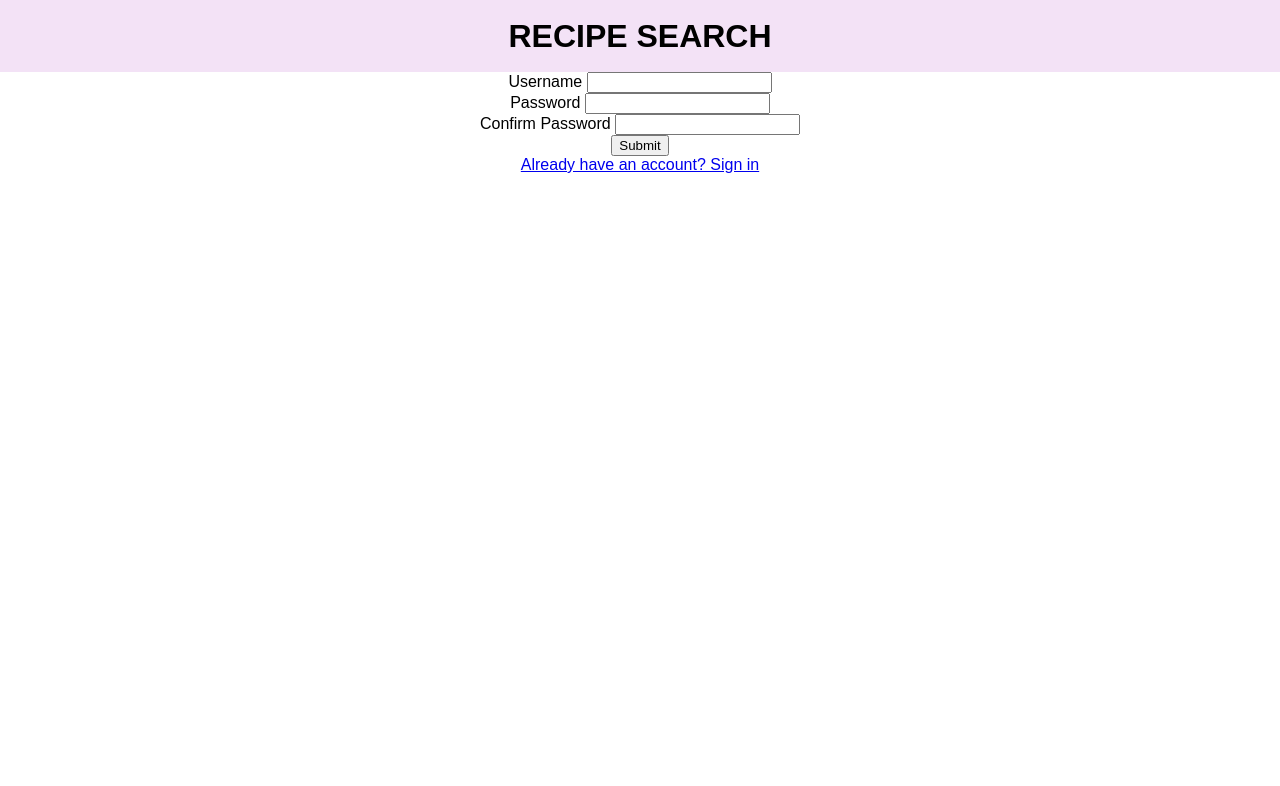
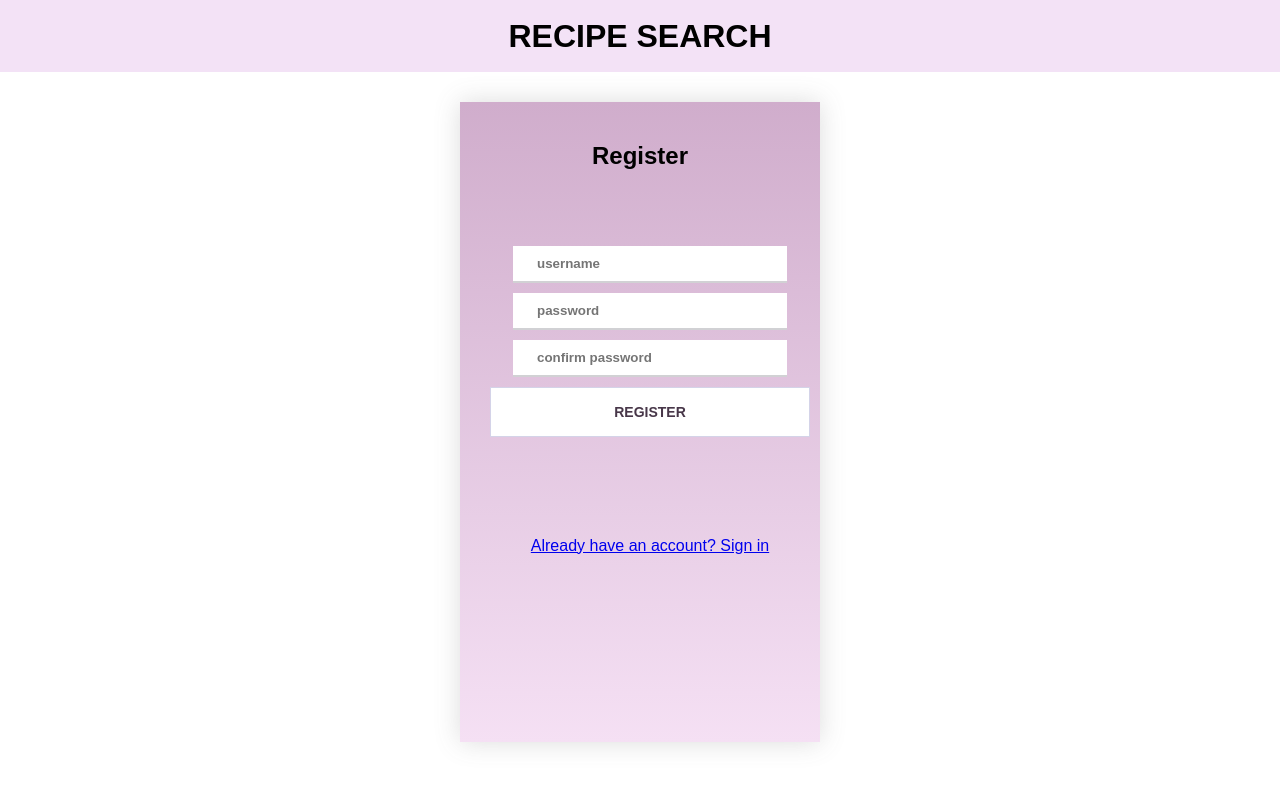
Before and after one commit to tibo8841/recipe-search-frontend, a React (Create React App) app in the folder recipe-search-react-app/: page /register in a window 1280 px wide. Shown: the top 786 px of the page. Built offline with nearby package versions, Linux system fonts and the light colour scheme; the HTML template or start-up script is replaced by a standard one.

Commit message:
working on register component

```diff
--- a/recipe-search-react-app/src/Components/Register.js
+++ b/recipe-search-react-app/src/Components/Register.js
@@ -28,25 +28,51 @@ export default function Register() {
   };
 
   return (
-    <div className="register-form">
-      <form onSubmit={handleSubmit}>
+    <div className="login-form">
+      <div className="login-container">
+        <div className="login-content">
+          <h2>Register</h2>
+          <form onSubmit={handleSubmit} className="login">
             <div className="input-container">
-          <label>Username </label>
-          <input type="text" name="username" required />
+              <input
+                type="text"
+                name="username"
+                placeholder="username"
+                className="input-field"
+                required
+              />
             </div>
             <div className="input-container">
-          <label>Password </label>
-          <input type="password" name="password" required />
+              <input
+                type="password"
+                name="password"
+                placeholder="password"
+                className="input-field"
+                required
+              />
             </div>
             <div className="input-container">
-          <label>Confirm Password </label>
-          <input type="confirm-password" name="confirm-password" required />
+              <input
+                type="confirm-password"
+                name="confirm-password"
+                placeholder="confirm password"
+                className="input-field"
+                required
+              />
             </div>
             <div className="button-container">
-          <input type="submit" />
+              <input
+                type="submit"
+                className="input-button"
+                value={"register"}
+              />
             </div>
+            <div className="link-text">
               <a href="/login">Already have an account? Sign in</a>
+            </div>
           </form>
+        </div>
+      </div>
     </div>
   );
 }
```
Lines whose indentation alone changed are shown as unchanged.
